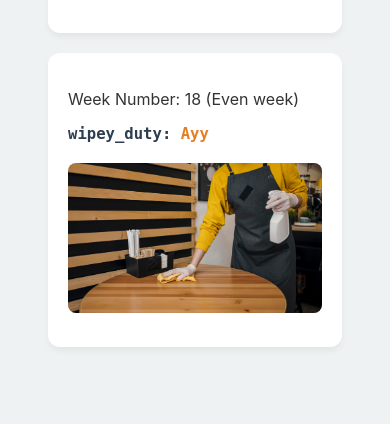
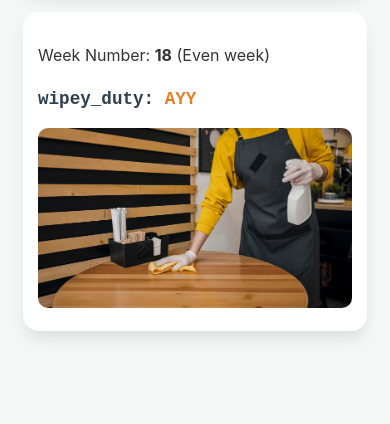
Before and after one commit to zreame/duty, a Flask app: page / in a window 390 px wide. Shown: the part 420-844 px from the top of the page. Run offline with Flask 3, Linux system fonts and the light colour scheme.

Commit message:
Fix timezone and add mobile responsive CSS

```diff
--- a/app.py
+++ b/app.py
@@ -1,11 +1,11 @@
 from flask import Flask, render_template
-from datetime import datetime
+from datetime import datetime, timedelta
 
 app = Flask(__name__)
 
 @app.route('/')
 def index():
-    now = datetime.now()
+    now = datetime.now() + timedelta(hours=8)
 
     day_num = int(now.strftime("%j"))
     week_num = now.isocalendar()[1]
--- /dev/null
+++ b/static/style.css
@@ -0,0 +1,64 @@
+/* Base Styles */
+body {
+    font-family: 'Inter', -apple-system, BlinkMacSystemFont, sans-serif;
+    padding: 20px; /* Reduced padding for mobile */
+    background-color: #f4f7f6;
+    color: #333;
+    line-height: 1.6;
+}
+
+.container {
+    max-width: 500px;
+    margin: auto;
+}
+
+.header h2 {
+    font-size: 1.2rem; /* Scalable font size */
+    word-wrap: break-word;
+    margin-bottom: 20px;
+    border-bottom: 2px solid #ddd;
+    padding-bottom: 10px;
+}
+
+.section {
+    background: white;
+    padding: 20px;
+    border-radius: 16px;
+    margin-bottom: 20px;
+    box-shadow: 0 10px 15px -3px rgba(0,0,0,0.1);
+}
+
+.duty-label {
+    font-weight: bold;
+    font-family: 'Courier New', monospace;
+    font-size: 1.1rem;
+    color: #2c3e50;
+}
+
+.status-val {
+    color: #e67e22;
+    text-transform: uppercase;
+}
+
+img {
+    width: 100%;
+    height: 180px;
+    object-fit: cover;
+    border-radius: 10px;
+    margin-top: 15px;
+}
+
+/* Mobile Responsiveness */
+@media (max-width: 480px) {
+    body {
+        padding: 15px;
+    }
+
+    .section {
+        padding: 15px;
+    }
+
+    .header h2 {
+        font-size: 1rem;
+    }
+}
--- a/templates/index.html
+++ b/templates/index.html
@@ -1,16 +1,11 @@
 <!DOCTYPE html>
-<html>
+<html lang="en">
 <head>
+    <meta charset="UTF-8">
+    <!-- This tag is the secret to mobile responsiveness -->
+    <meta name="viewport" content="width=device-width, initial-scale=1.0">
     <title>Duty Dashboard</title>
-    <style>
-        body { font-family: 'Inter', sans-serif; padding: 40px; background-color: #eef2f3; color: #333; }
-        .container { max-width: 500px; margin: auto; }
-        .header { margin-bottom: 30px; border-bottom: 2px solid #ccc; padding-bottom: 10px; }
-        .section { background: white; padding: 20px; border-radius: 12px; margin-bottom: 20px; box-shadow: 0 4px 6px rgba(0,0,0,0.05); }
-        .duty-label { font-weight: bold; font-family: monospace; font-size: 1.2em; color: #2c3e50; }
-        .status-val { color: #e67e22; font-weight: bold; }
-        img { width: 100%; height: 150px; object-fit: cover; border-radius: 8px; margin-bottom: 10px; }
-    </style>
+    <link rel="stylesheet" href="{{ url_for('static', filename='style.css') }}">
 </head>
 <body>
     <div class="container">
@@ -18,21 +13,15 @@
             <h2>{{ data.full_date_time }}</h2>
         </div>
 
-        <!-- Neko Section -->
         <div class="section">
-
-            <p>Day of Year: {{ data.day_of_year }} ({{ data.is_day_odd }})</p>
+            <p>Day of Year: <strong>{{ data.day_of_year }}</strong> ({{ data.is_day_odd }})</p>
             <div class="duty-label">neko_duty: <span class="status-val">{{ data.neko_status }}</span></div>
-            <br>
             <img src="https://images.unsplash.com/photo-1514888286974-6c03e2ca1dba?q=80&w=500&auto=format&fit=crop" alt="Cat">
         </div>
 
-        <!-- Wipey Section -->
         <div class="section">
-
-            <p>Week Number: {{ data.week_number }} ({{ data.is_week_odd }})</p>
+            <p>Week Number: <strong>{{ data.week_number }}</strong> ({{ data.is_week_odd }})</p>
             <div class="duty-label">wipey_duty: <span class="status-val">{{ data.wipey_status }}</span></div>
-            <br>
             <img src="{{ url_for('static', filename='barista-cleaning-table-while-wearing-medical-mask.jpg') }}" alt="Wiping table">
         </div>
     </div>
```
Also changed, not shown: 1 other file.
